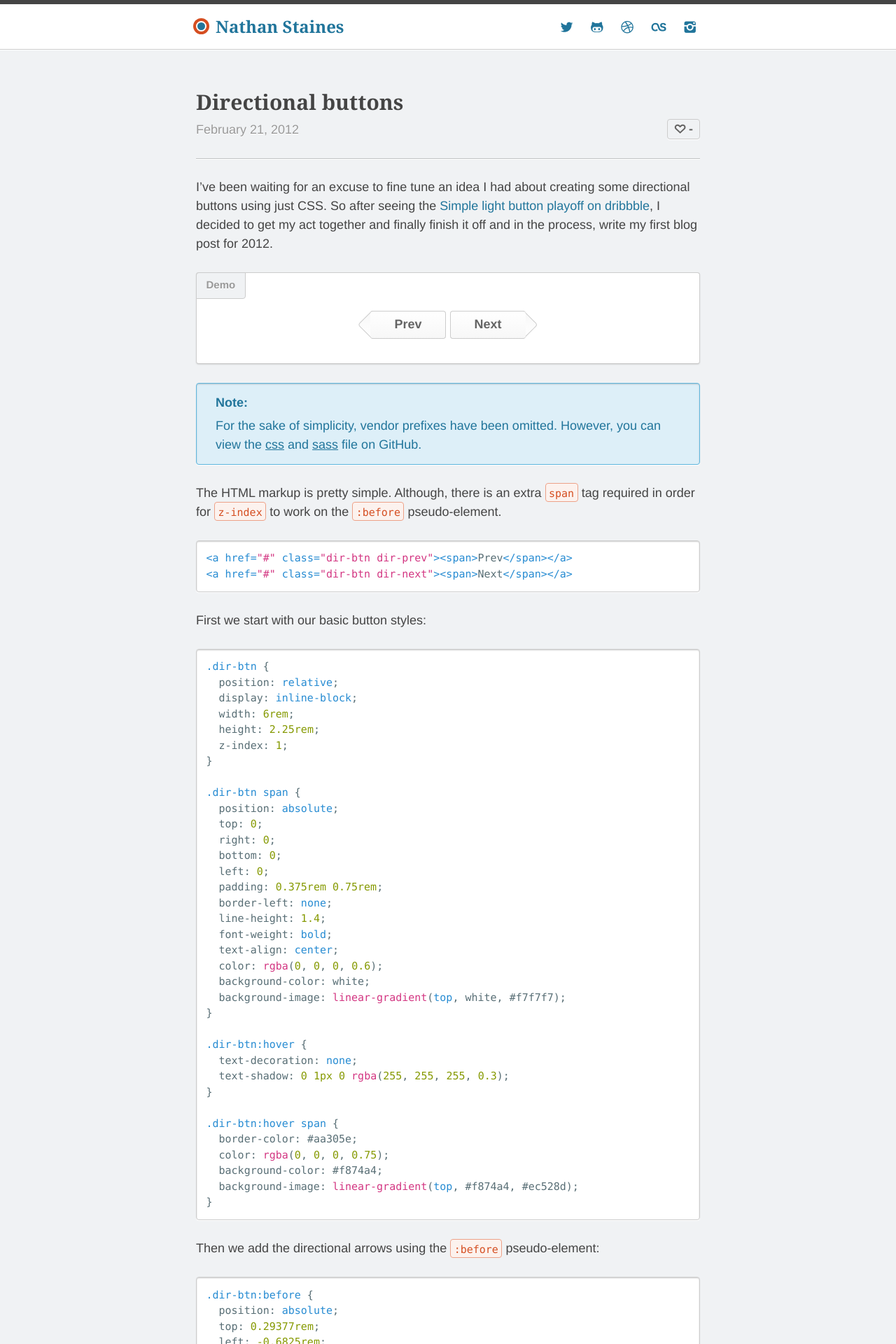
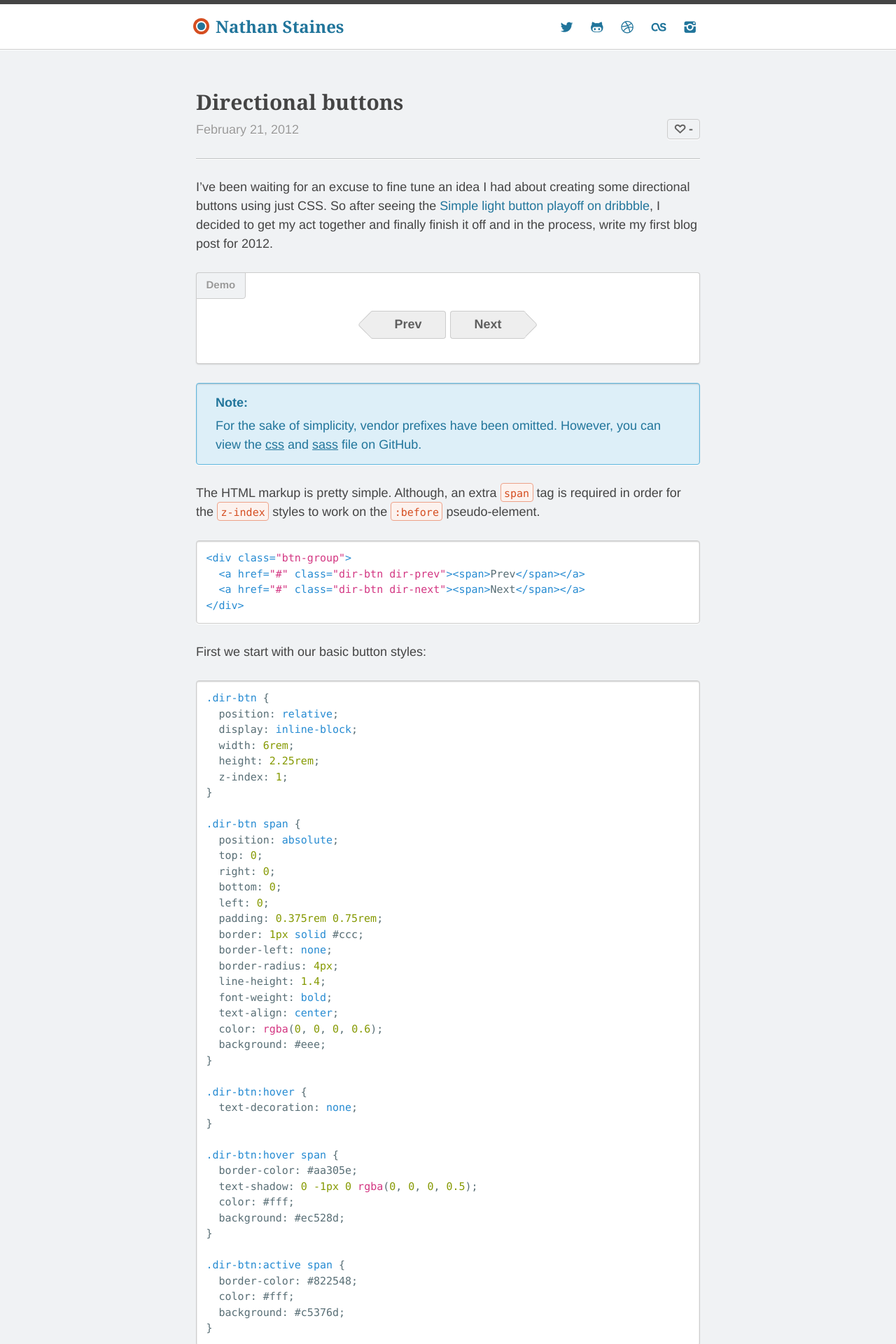
Before and after one commit to nathanstaines/nathanstaines.github.com, a Jekyll site: the page built from _posts/2012-02-21-directional-buttons.md, in a window 1280 px wide. Shown: the top 1920 px of the page at 70% size. Built offline with Jekyll 4.4.1, drawn with Linux system fonts in a browser that asks for light colours; nearby versions of some CDN libraries; Markdown is read by kramdown in place of the engine named in the settings; some of the changed text lies outside the part shown.

Commit message:
Make some more updates to the 'Directional buttons' post

````diff
--- a/_posts/2012-02-21-directional-buttons.md
+++ b/_posts/2012-02-21-directional-buttons.md
@@ -10,10 +10,10 @@ css: directional-buttons
 I've been waiting for an excuse to fine tune an idea I had about creating some directional buttons using just CSS. So after seeing the [Simple light button playoff on dribbble](http://dribbble.com/shots/433299-Simple-light-button/rebounds), I decided to get my act together and finally finish it off and in the process, write my first blog post for 2012.
 
 <div class="panel panel-demo">
-  <nav id="dir-btns">
+  <div id="dir-btns" class="btn-group">
     <a href="#" class="dir-btn dir-prev"><span>Prev</span></a>
     <a href="#" class="dir-btn dir-next"><span>Next</span></a>
-  </nav>
+  </div>
 </div>
 
 <div class="alert">
@@ -21,11 +21,13 @@ I've been waiting for an excuse to fine tune an idea I had about creating some d
   <p>For the sake of simplicity, vendor prefixes have been omitted. However, you can view the <a href="http://github.com/nathanstaines/nathanstaines.github.com/blob/source/css/directional-buttons.css">css</a> and <a href="http://github.com/nathanstaines/nathanstaines.github.com/blob/source/sass/directional-buttons.scss">sass</a> file on GitHub.</p>
 </div>
 
-The HTML markup is pretty simple. Although, there is an extra `span` tag required in order for `z-index` to work on the `:before` pseudo-element.
+The HTML markup is pretty simple. Although, an extra `span` tag is required in order for the `z-index` styles to work on the `:before` pseudo-element.
 
 ``` html
-<a href="#" class="dir-btn dir-prev"><span>Prev</span></a>
-<a href="#" class="dir-btn dir-next"><span>Next</span></a>
+<div class="btn-group">
+  <a href="#" class="dir-btn dir-prev"><span>Prev</span></a>
+  <a href="#" class="dir-btn dir-next"><span>Next</span></a>
+</div>
 ```
 
 First we start with our basic button styles:
@@ -46,25 +48,31 @@ First we start with our basic button styles:
   bottom: 0;
   left: 0;
   padding: 0.375rem 0.75rem;
+  border: 1px solid #ccc;
   border-left: none;
+  border-radius: 4px;
   line-height: 1.4;
   font-weight: bold;
   text-align: center;
   color: rgba(0, 0, 0, 0.6);
-  background-color: white;
-  background-image: linear-gradient(top, white, #f7f7f7);
+  background: #eee;
 }
 
 .dir-btn:hover {
   text-decoration: none;
-  text-shadow: 0 1px 0 rgba(255, 255, 255, 0.3);
 }
 
 .dir-btn:hover span {
   border-color: #aa305e;
-  color: rgba(0, 0, 0, 0.75);
-  background-color: #f874a4;
-  background-image: linear-gradient(top, #f874a4, #ec528d);
+  text-shadow: 0 -1px 0 rgba(0, 0, 0, 0.5);
+  color: #fff;
+  background: #ec528d;
+}
+
+.dir-btn:active span {
+  border-color: #822548;
+  color: #fff;
+  background: #c5376d;
 }
 ```
 
@@ -73,13 +81,14 @@ Then we add the directional arrows using the `:before` pseudo-element:
 ``` css
 .dir-btn:before {
   position: absolute;
-  top: 0.29377rem;
-  left: -0.6825rem;
+  top: 0.29207rem;
+  left: -0.67854rem;
   display: block;
-  width: 1.6892rem;
-  height: 1.6892rem;
-  background-color: white;
-  background-image: linear-gradient(-45deg, white, #f7f7f7);
+  width: 1.67938rem;
+  height: 1.67938rem;
+  border: 1px solid #ccc;
+  border-radius: 4px;
+  background: #eee;
   transform: rotate(45deg);
   content: "";
   z-index: -1;
@@ -87,8 +96,12 @@ Then we add the directional arrows using the `:before` pseudo-element:
 
 .dir-btn:hover:before {
   border-color: #aa305e;
-  background-color: #f874a4;
-  background-image: linear-gradient(-45deg, #f874a4, #ec528d);
+  background: #ec528d;
+}
+
+.dir-btn:active:before {
+  border-color: #822548;
+  background: #c5376d;
 }
 ```
 
@@ -96,7 +109,7 @@ And lastly we flip the direction of the arrow for one of the buttons.
 
 ``` css
 .dir-next span {
-  border: 1px solid #cccccc;
+  border: 1px solid #ccc;
   border-right: none;
 }
 
--- a/css/directional-buttons.css
+++ b/css/directional-buttons.css
@@ -1,11 +1,5 @@
 #dir-btns {
   text-align: center;
-}
-
-.dir-btn span,
-.dir-btn:before {
-  border: 1px solid #cccccc;
-  border-radius: 4px;
 }
 
 .dir-btn {
@@ -14,6 +8,11 @@
   width: 6rem;
   height: 2.25rem;
   z-index: 1;
+}
+.dir-btn span, .dir-btn:before {
+  border: 1px solid #cccccc;
+  border-radius: 4px;
+  background: #eeeeee;
 }
 .dir-btn span {
   position: absolute;
@@ -27,28 +26,14 @@
   font-weight: bold;
   text-align: center;
   color: rgba(0, 0, 0, 0.6);
-  background-color: white;
-  background-image: -webkit-gradient(linear, left top, left bottom, color-stop(0%, white), color-stop(100%, #f7f7f7));
-  background-image: -webkit-linear-gradient(top, white, #f7f7f7);
-  background-image: -moz-linear-gradient(top, white, #f7f7f7);
-  background-image: -ms-linear-gradient(top, white, #f7f7f7);
-  background-image: -o-linear-gradient(top, white, #f7f7f7);
-  background-image: linear-gradient(top, white, #f7f7f7);
 }
 .dir-btn:before {
   position: absolute;
-  top: 0.29377rem;
-  left: -0.6825rem;
+  top: 0.29207rem;
+  left: -0.67854rem;
   display: block;
-  width: 1.6892rem;
-  height: 1.6892rem;
-  background-color: white;
-  background-image: -webkit-gradient(linear, left top, left bottom, color-stop(0%, white), color-stop(100%, #f7f7f7));
-  background-image: -webkit-linear-gradient(-45deg, white, #f7f7f7);
-  background-image: -moz-linear-gradient(-45deg, white, #f7f7f7);
-  background-image: -ms-linear-gradient(-45deg, white, #f7f7f7);
-  background-image: -o-linear-gradient(-45deg, white, #f7f7f7);
-  background-image: linear-gradient(-45deg, white, #f7f7f7);
+  width: 1.67938rem;
+  height: 1.67938rem;
   -webkit-transform: rotate(45deg);
   -moz-transform: rotate(45deg);
   -ms-transform: rotate(45deg);
@@ -57,31 +42,19 @@
   content: "";
   z-index: -1;
 }
-
 .dir-btn:hover {
   text-decoration: none;
-  text-shadow: 0 1px 0 rgba(255, 255, 255, 0.3);
 }
-.dir-btn:hover span {
+.dir-btn:hover span, .dir-btn:hover:before {
   border-color: #aa305e;
-  color: rgba(0, 0, 0, 0.75);
-  background-color: #f874a4;
-  background-image: -webkit-gradient(linear, left top, left bottom, color-stop(0%, #f874a4), color-stop(100%, #ec528d));
-  background-image: -webkit-linear-gradient(top, #f874a4, #ec528d);
-  background-image: -moz-linear-gradient(top, #f874a4, #ec528d);
-  background-image: -ms-linear-gradient(top, #f874a4, #ec528d);
-  background-image: -o-linear-gradient(top, #f874a4, #ec528d);
-  background-image: linear-gradient(top, #f874a4, #ec528d);
+  text-shadow: 0 -1px 0 rgba(0, 0, 0, 0.5);
+  color: white;
+  background: #ec528d;
 }
-.dir-btn:hover:before {
-  border-color: #aa305e;
-  background-color: #f874a4;
-  background-image: -webkit-gradient(linear, left top, left bottom, color-stop(0%, #f874a4), color-stop(100%, #ec528d));
-  background-image: -webkit-linear-gradient(-45deg, #f874a4, #ec528d);
-  background-image: -moz-linear-gradient(-45deg, #f874a4, #ec528d);
-  background-image: -ms-linear-gradient(-45deg, #f874a4, #ec528d);
-  background-image: -o-linear-gradient(-45deg, #f874a4, #ec528d);
-  background-image: linear-gradient(-45deg, #f874a4, #ec528d);
+.dir-btn:active span, .dir-btn:active:before {
+  border-color: #822548;
+  color: white;
+  background: #c5376d;
 }
 
 .dir-next span {
@@ -90,9 +63,8 @@
 }
 .dir-next:before {
   left: auto;
-  right: -0.6825rem;
+  right: -0.67854rem;
 }
-
 .dir-next:hover span {
   border-color: #aa305e;
 }
````
Also changed, not shown: other parts of _posts/2012-02-21-directional-buttons.md (+1 -1 lines), sass/directional-buttons.scss (+25 -23 lines), 4 other files.
